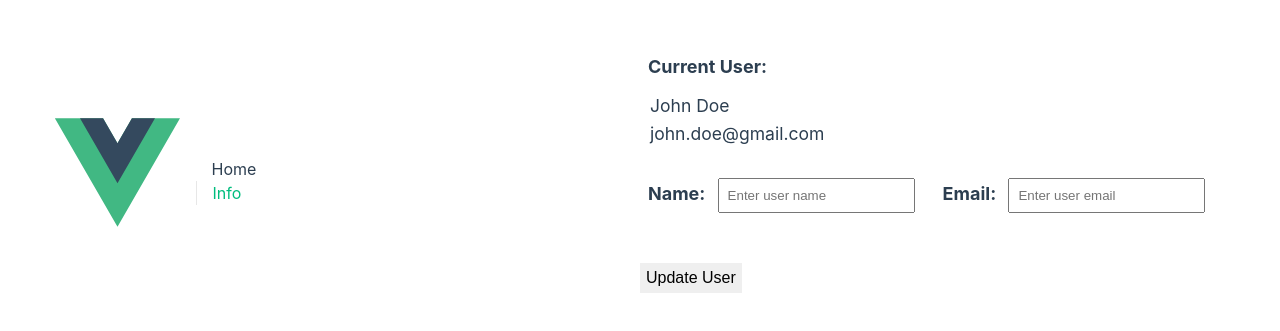
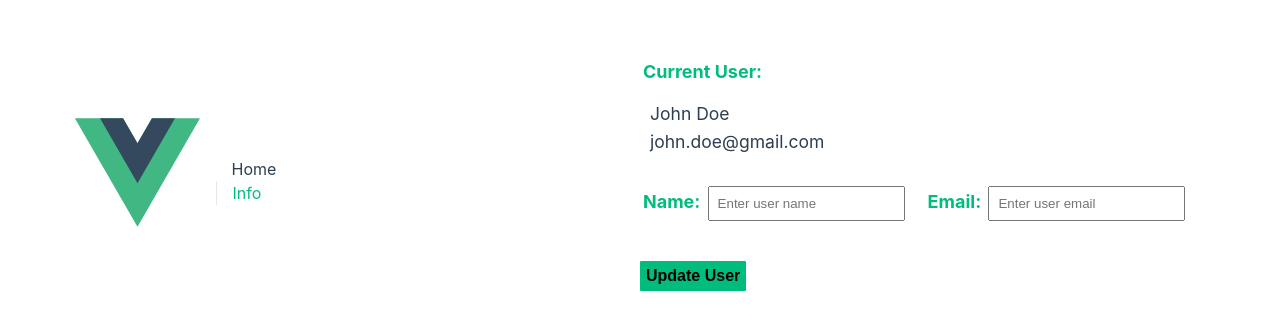
Before and after one commit to jacobschestnut/vuex-demo, a Vue app: page / in a window 1280 px wide. Shown: the part 227-558 px from the top of the page. Built offline with nearby package versions, Linux system fonts and the light colour scheme.

Commit message:
change styling on home

```diff
--- a/src/App.vue
+++ b/src/App.vue
@@ -56,6 +56,7 @@ nav a:first-of-type {
 @media (min-width: 1024px) {
   header {
     display: flex;
+    flex-basis: 50%;
     place-items: center;
     padding-right: calc(var(--section-gap) / 2);
   }
--- a/src/assets/main.css
+++ b/src/assets/main.css
@@ -5,6 +5,16 @@
   margin: 0 auto;
   padding: 2rem;
   font-weight: normal;
+}
+
+button {
+  font-weight: bold;
+  background-color: hsla(160, 100%, 37%, 1);
+  border-radius: 1px;
+  border: none;
+  padding: 6px;
+  font-size: medium;
+  margin: 0;
 }
 
 a,
@@ -16,7 +26,9 @@ a,
 }
 
 @media (hover: hover) {
-  a:hover {
+  a:hover,
+  button:hover {
+    cursor: pointer;
     background-color: hsla(160, 100%, 37%, 0.2);
   }
 }
--- a/src/views/HomeView.vue
+++ b/src/views/HomeView.vue
@@ -1,6 +1,6 @@
 <template>
   <div class="home">
-    <label for="currentUser">Current User: </label>
+    <label class="green" for="currentUser">Current User: </label>
     <div class="labels">
       <h3 class="label-value">{{ $store.state.currentUser.name }}</h3>
       <h3 class="label-value">{{ $store.state.currentUser.email }}</h3>
@@ -9,11 +9,11 @@
     <div id="form">
       <div id="form-fields">
         <div class="field">
-          <label for="name">Name: </label>
+          <label class="green" for="name">Name: </label>
           <input placeholder="Enter user name" v-model="updatedUser.name">
         </div>
         <div class="field">
-          <label for="email">Email: </label>
+          <label class="green" for="email">Email: </label>
           <input placeholder="Enter user email" v-model="updatedUser.email">
         </div>
       </div>
@@ -42,6 +42,12 @@ export default {
 </script>
 
 <style>
+.home {
+  display: flex;
+  flex-direction: column;
+  flex-basis: 50%;
+}
+
 label {
   font-size: larger;
   font-weight: bold;
@@ -59,25 +65,11 @@ input {
 }
 
 .field {
-  margin: 0 20px 20px 0;
+  margin: 0 20px 0 0;
 }
 
 #form-fields {
   display: flex;
-  margin: 30px 0;
-}
-
-button {
-  border: none;
-  padding: 6px;
-  font-size: medium;
-}
-
-@media (min-width: 1024px) {
-  .about {
-    min-height: 100vh;
-    display: flex;
-    align-items: center;
-  }
+  margin: 10px 0 40px 0;
 }
 </style>
--- a/src/views/InfoView.vue
+++ b/src/views/InfoView.vue
@@ -18,11 +18,9 @@ export default {
 </script>
 
 <style scoped>
-@media (min-width: 1024px) {
-    .about {
-        min-height: 100vh;
-        display: flex;
-        align-items: center;
-    }
+.info {
+    display: flex;
+    flex-direction: column;
+    flex-basis: 50%;
 }
 </style>
```
